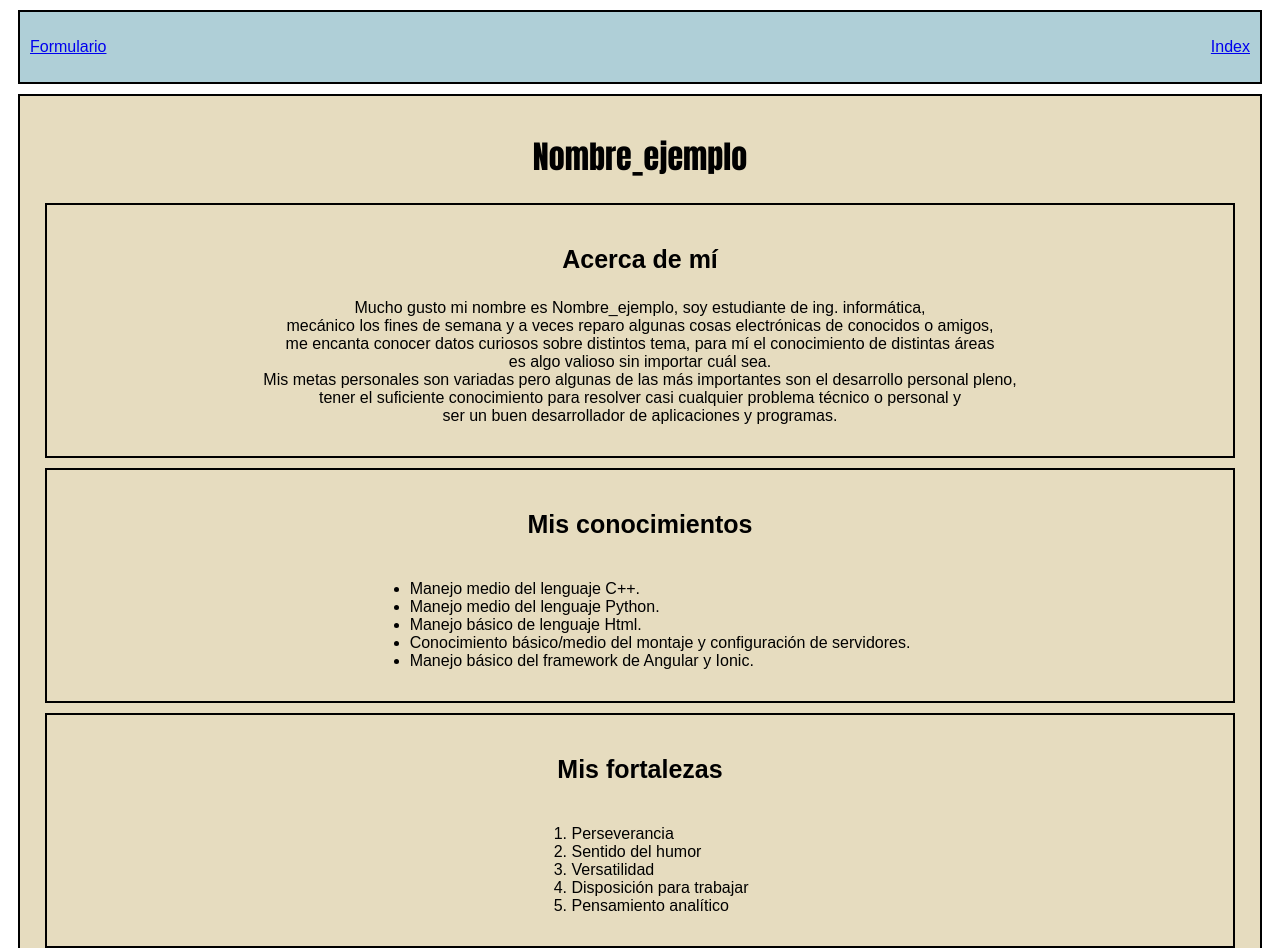
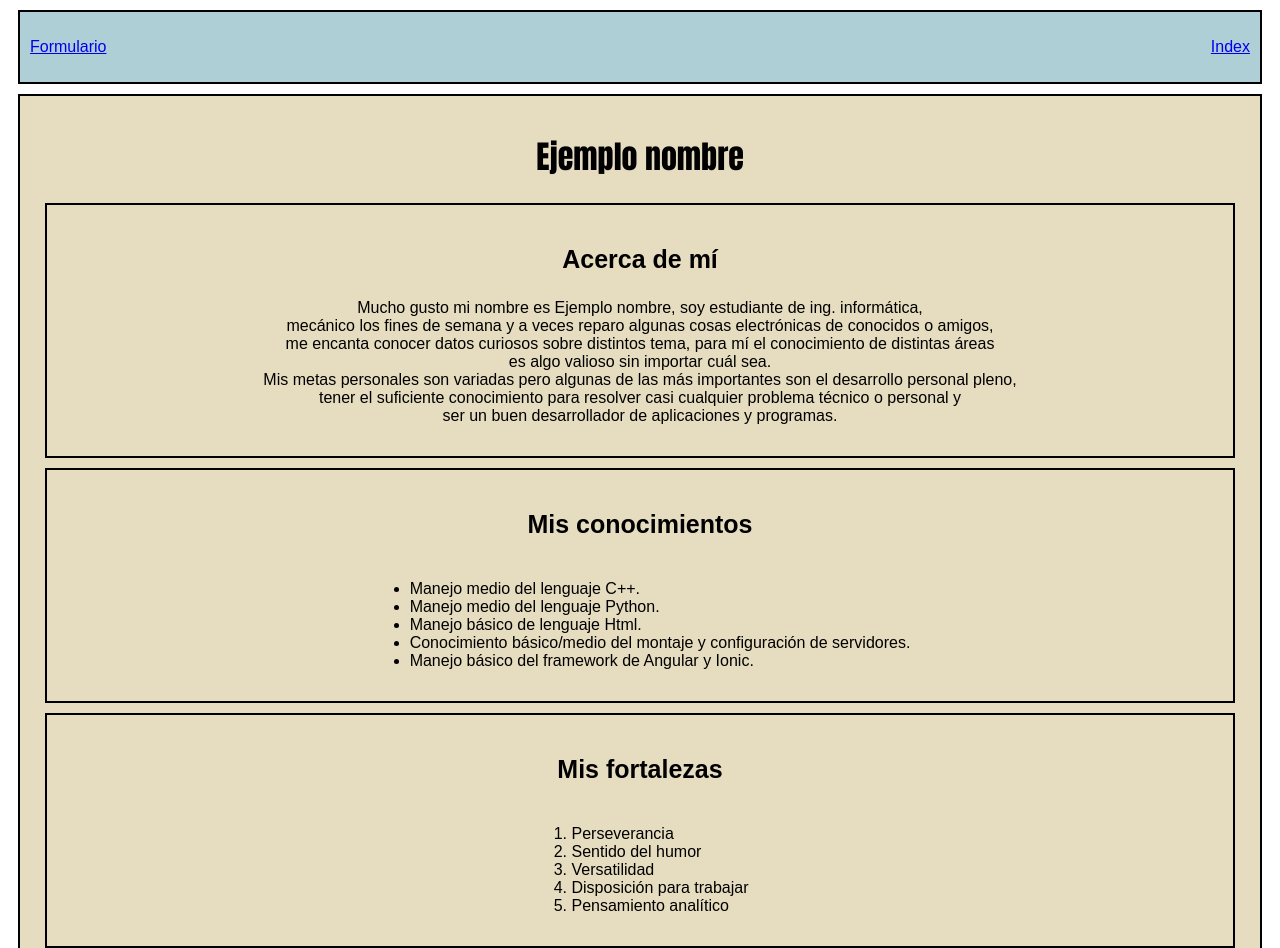
Before and after one commit to Designerul/Practica-de-HTML5-y-CSS, a plain HTML site: page index.html in a window 1280 px wide. Shown: the top 948 px of the page. Drawn offline with Linux system fonts and the light colour scheme.

Commit message:
Sin datos personales

```diff
--- a/index.html
+++ b/index.html
@@ -17,10 +17,10 @@
 
     <body>
         <div class="fondo_index">
-            <h1 class="nombre">Nombre_ejemplo</h1>
+            <h1 class="nombre">Ejemplo nombre</h1>
             <section id="acerca">
                 <p class="titulo_section">Acerca de mí</p>
-                <p>Mucho gusto mi nombre es Nombre_ejemplo, soy estudiante de ing. informática,<br>
+                <p>Mucho gusto mi nombre es Ejemplo nombre, soy estudiante de ing. informática,<br>
                     mecánico los fines de semana y a veces reparo algunas cosas electrónicas de conocidos o amigos,<br>
                     me encanta conocer datos curiosos sobre distintos tema, para mí el conocimiento de distintas áreas<br>
                     es algo valioso sin importar cuál sea.<br>
@@ -105,7 +105,7 @@
             </section>
 
             <div class="footer">
-                <p>Contacto: <a href="mailto:ejemplo_123@ejemplo.edu" class="link" target="_blank">ejemplo_123@ejemplo.edu</a></p>
+                <p>Contacto: <a href="mailto:email@ejemplo.edu" class="link" target="_blank">ejemplo_123@ejemplo.edu</a></p>
             </div>
         </div>
     </body>
```
